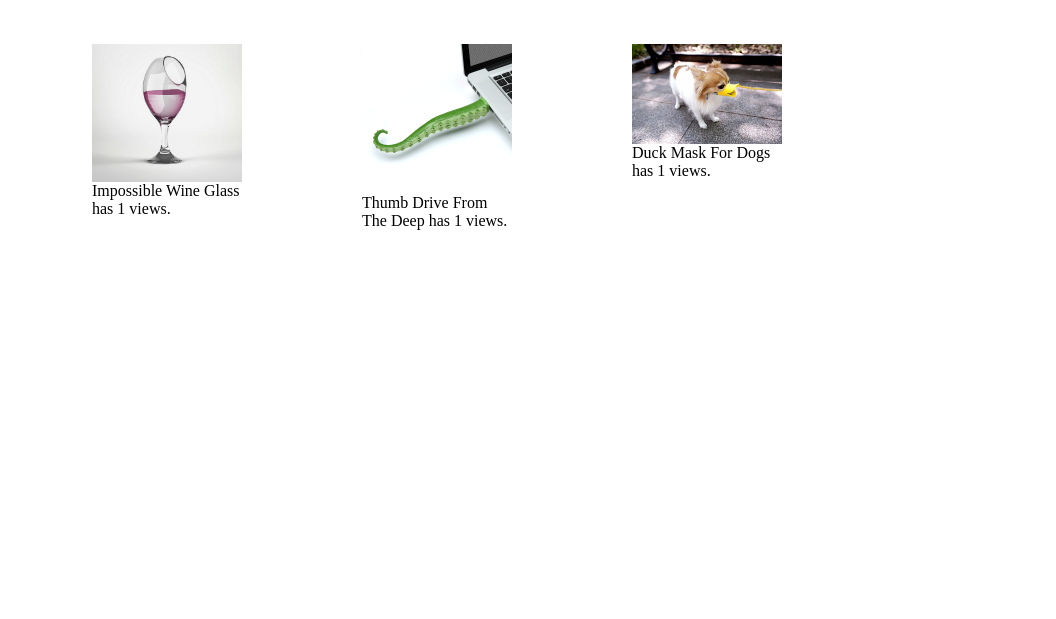
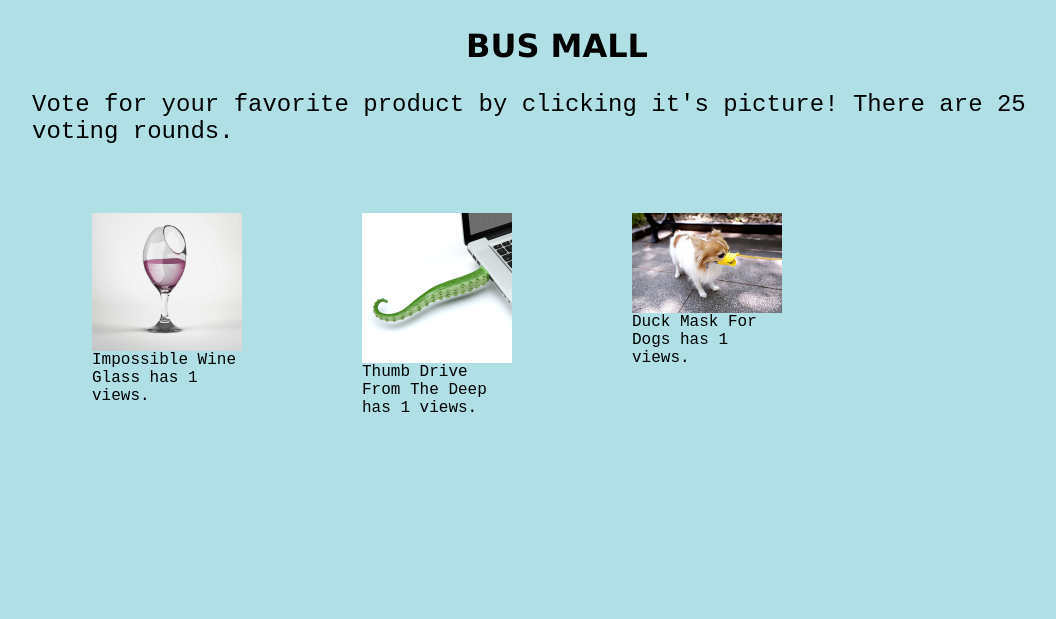
Before and after one commit to JungDefiant/bus-mall, a plain HTML site: page index.html in a window 1280 px wide. Shown: the whole page, without its empty margins (83-1139 px from the left). Drawn offline with nearby package versions, Linux system fonts and the light colour scheme.

Commit message:
CSS-HTML shenanigans

```diff
--- a/css/style.css
+++ b/css/style.css
@@ -2,6 +2,15 @@ body {
   margin-left: auto;
   margin-right: auto;
   max-width: 1050px;
+  background-color: powderblue;
+  font-size: x-large;
+  font-family: 'Courier New', Courier, monospace;
+}
+
+h2 {
+  font-size: xx-large;
+  font-family: Verdana, Geneva, Tahoma, sans-serif;
+  text-align: center;
 }
 
 #product-list {
@@ -25,3 +34,12 @@ figure {
   max-width: 150px;
   max-height: 150px;
 }
+
+figcaption {
+  float: left;
+  font-size: medium;
+}
+
+#product-chart {
+  margin-top: auto;
+}
--- a/index.html
+++ b/index.html
@@ -3,10 +3,14 @@
   <head>
     <meta charset="UTF-8">
     <meta name="viewport" content="width=device-width, initial-scale=1.0">
-    <title>Document</title>
+    <title>Bus Mall</title>
     <link rel="stylesheet" href="css/style.css">
   </head>
   <body>
+    <h2>BUS MALL</h2>
+
+    <p>Vote for your favorite product by clicking it's picture! There are 25 voting rounds.</p>
+
     <ul id="product-list"></ul>
 
     <canvas id="product-chart" width="400" height="400"></canvas>
```
